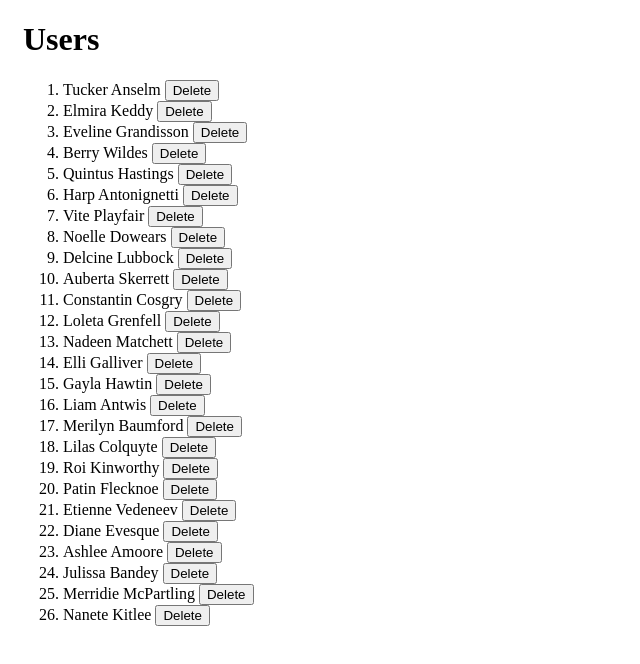
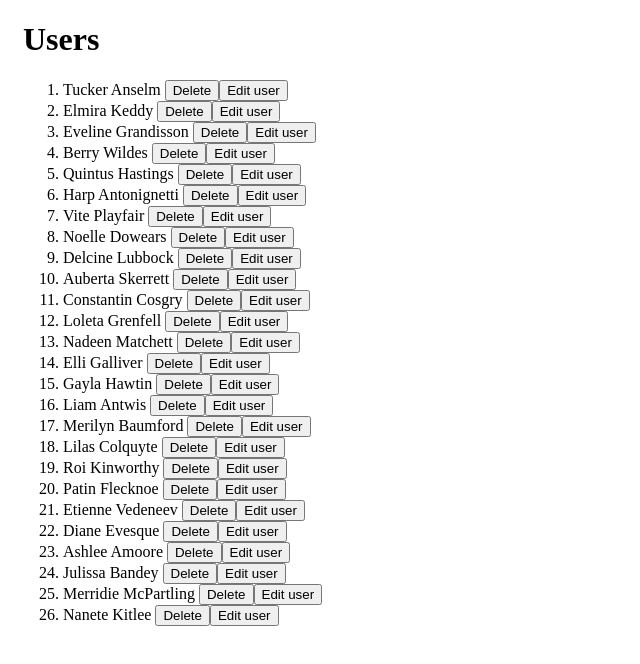
Before and after one commit to Versatilerz/angular-bootcamp, an Angular app: page / in a window 1280 px wide. Shown: the top 664 px of the page, without its empty margins (0-640 px from the left). Built offline with nearby package versions, Linux system fonts and the light colour scheme.

Commit message:
setting up and edit mode for the input

```diff
--- a/src/app/services/user-service.service.ts
+++ b/src/app/services/user-service.service.ts
@@ -31,6 +31,10 @@ export class UserService {
     'Nanete Kitlee',
   ];
 
+  editUser = (index: number, name: string) => {
+    this.userList[index] = name;
+  };
+
   deleteUser = (index: number) => {
     this.userList.splice(index, 1);
   };
--- a/src/app/users/user-single/user-single.component.html
+++ b/src/app/users/user-single/user-single.component.html
@@ -1,3 +1,14 @@
-{{ userService.userList[index] }}
-
-<button (click)="userService.deleteUser(index)">Delete</button>
+<div *ngIf="!editMode">
+  {{ userService.userList[index] }}
+  <button (click)="userService.deleteUser(index)">Delete</button>
+  <button (click)="toggleEdit(true, userService.userList[index])">
+    Edit user
+  </button>
+</div>
+<div *ngIf="editMode">
+  <input type="text" [(ngModel)]="tempName" />
+  <button (click)="toggleEdit(false, userService.userList[index])">
+    Cancel
+  </button>
+  <button (click)="userService.editUser(index, tempName)">Save name</button>
+</div>
--- a/src/app/users/user-single/user-single.component.ts
+++ b/src/app/users/user-single/user-single.component.ts
@@ -10,6 +10,13 @@ export class UserSingleComponent {
   // @Input() user: string = '';
   @Input() index: number = -1;
   // @Output() deleteUser: EventEmitter<number> = new EventEmitter<number>();
+  tempName: string = '';
+
+  editMode: boolean = false;
+  toggleEdit(editmode: boolean, tempName: string) {
+    this.editMode = editmode;
+    this.tempName = tempName;
+  }
 
   constructor(public userService: UserService) {}
 }
```
